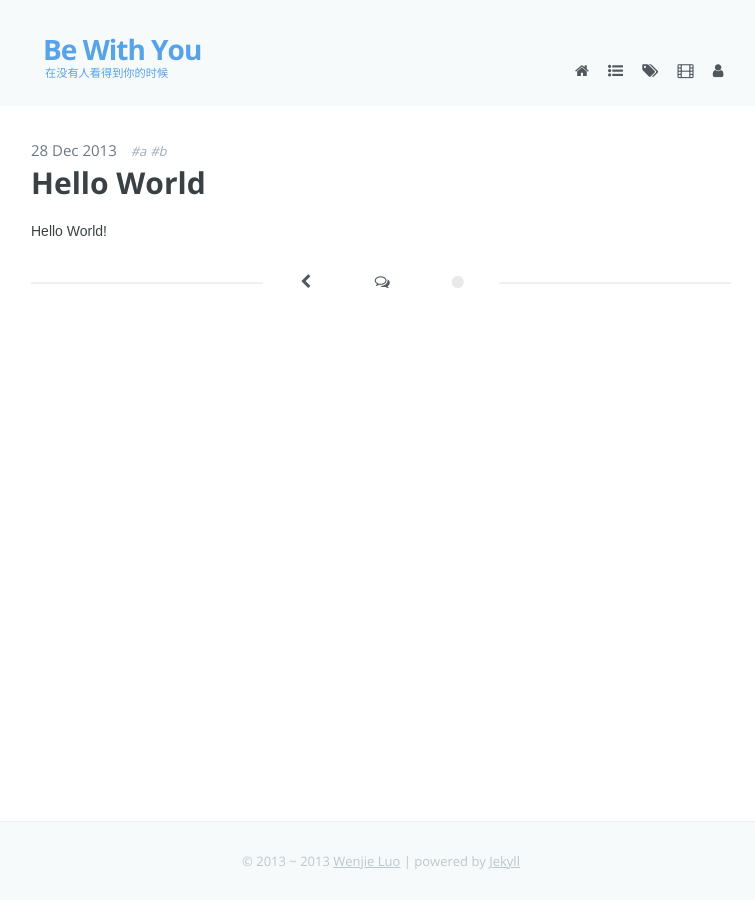
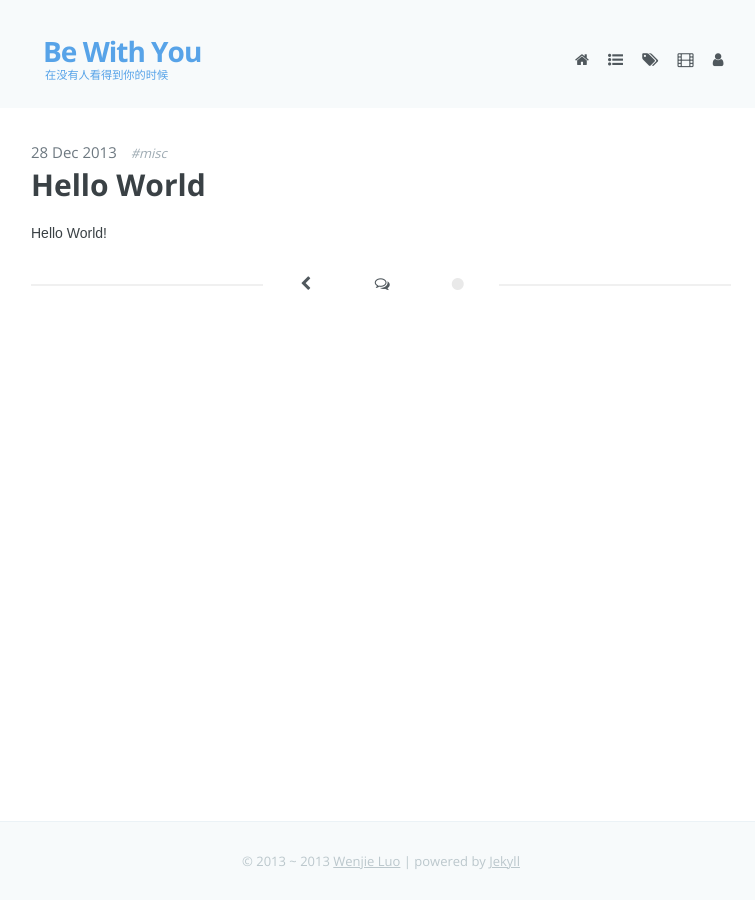
Before and after one commit to saakuraa/myblog, a Jekyll site: the page built from _posts/2013-12-28-Hello-World.markdown, in a window 1280 px wide. Shown: the whole page, without its empty margins (259-1014 px from the left). Built offline with Jekyll 4.4.1, drawn with Linux system fonts in a browser that asks for light colours; nearby versions of some CDN libraries; Markdown is read by kramdown in place of the engine named in the settings.

Commit message:
new deployment

```diff
--- a/_posts/2013-12-28-Hello-World.markdown
+++ b/_posts/2013-12-28-Hello-World.markdown
@@ -3,8 +3,7 @@
 layout: post
 guid: urn:uuid:14bd1a78-5737-46c3-8733-3390549ba6db
 tags:
-  - a
-  - b
+  - misc
 ---
 
 Hello World!
--- a/assets/css/styles.css
+++ b/assets/css/styles.css
@@ -332,7 +332,7 @@
     background: #F7FAFB;
 }
 .site-header-inner {
-	width: 80%;
+/*	width: 80%;*/
     position: relative;
     max-width: 700px;
     margin: 0 auto -0.5em;
@@ -352,7 +352,7 @@
       display: inline-block;
       position: relative;
       top: 1em;
-  	  float: left;
+/*  	  float: left;*/
 }
 .site-header-inner #header h1 {
 	font-size: 2em;
@@ -369,7 +369,8 @@
 /*          background-color: #e9e9e9;*/
           display: block;
 /*		  margin: 2em, 2em;*/
-		  padding: 0.15em 1em 0.3em;
+/*		  padding: 0.15em 1em 0.3em;*/
+		  padding: 0.3em 1em 0.3em;
 		  border-radius: 4px;
 		  text-decoration: none;
 }
@@ -382,9 +383,10 @@
 .site-header-inner nav {
       display: inline-block;
       position: relative;
-      margin-top: 4em;
+/*      margin-top: 4em;*/
+/*      margin-top: 1em;*/
 	  font-size: 1.5rem;
-	  float: right;
+/*	  float: right;*/
 /*  	  background: #000000;*/
 }
 .site-header-inner nav a {
```
